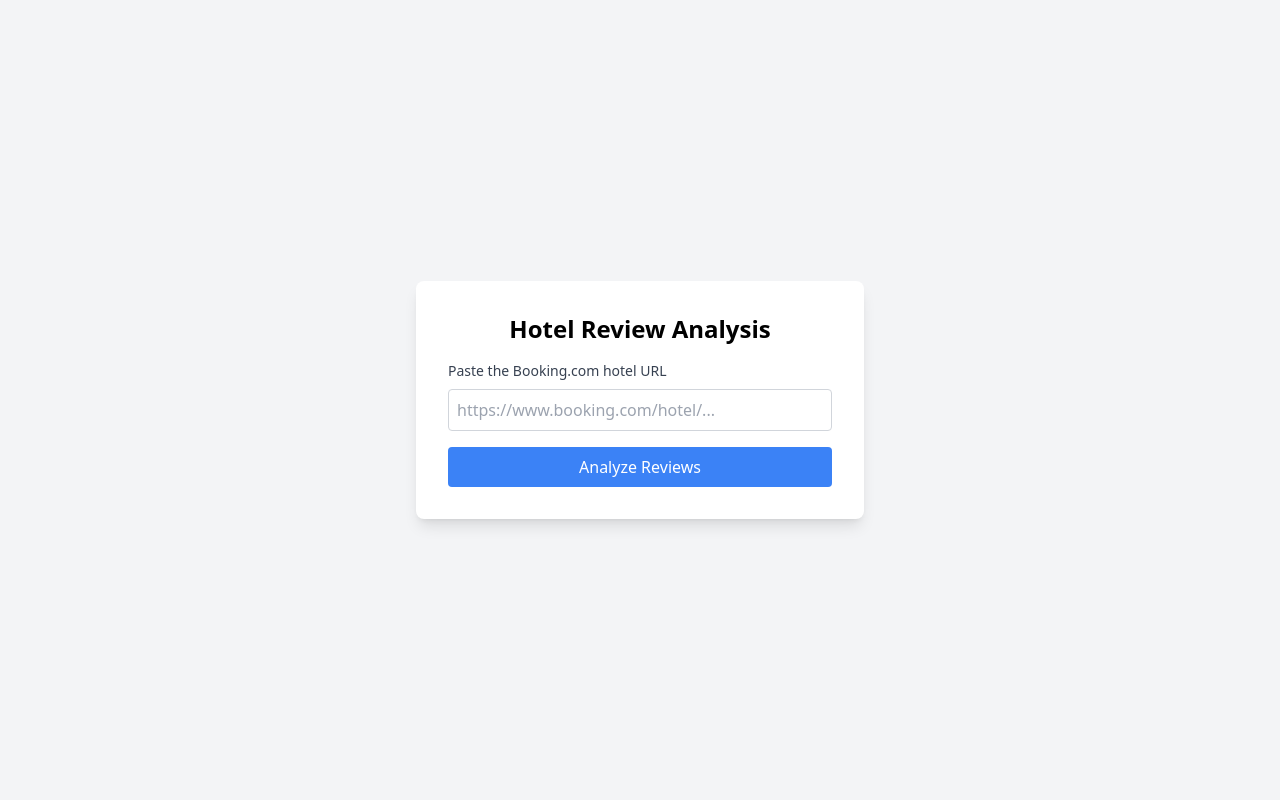
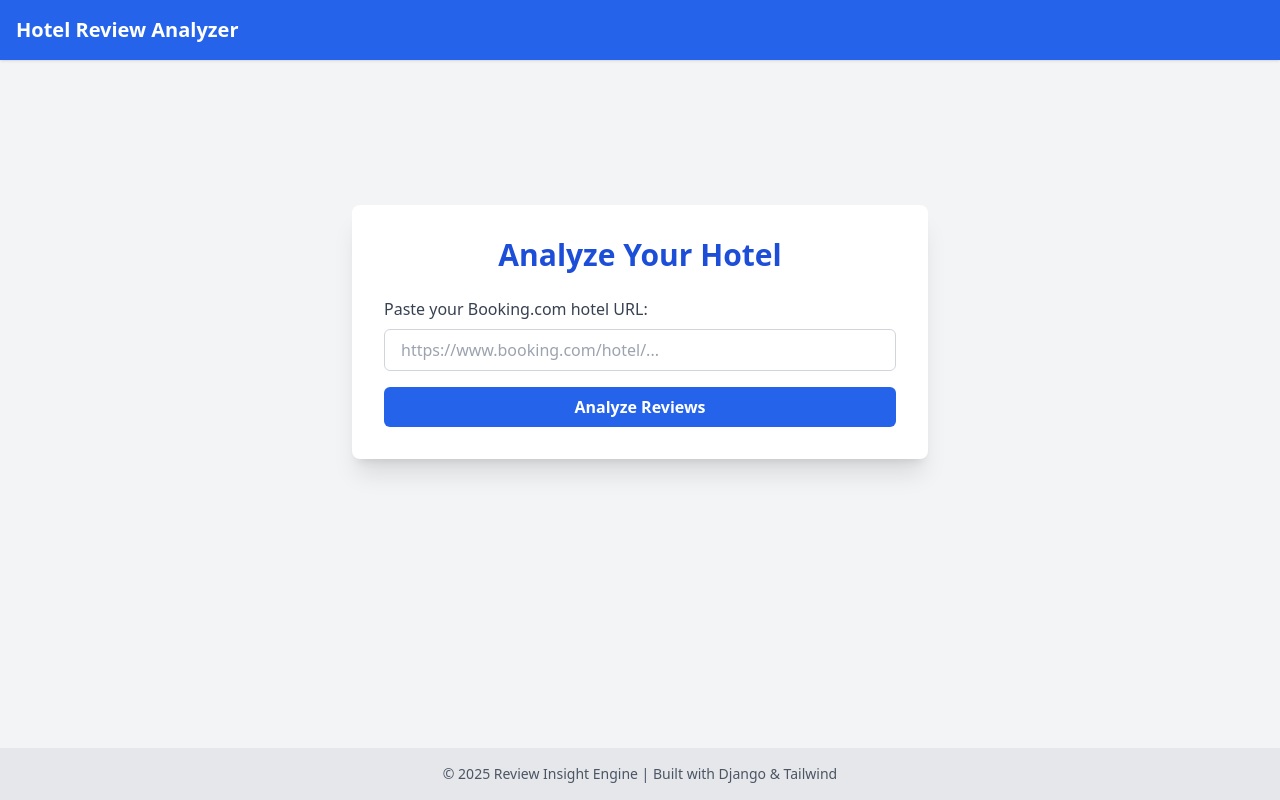
Before and after one commit to sam7185/NLP-based-review-analysis, a Django app: page / in a window 1280 px wide. Run offline with Django 5.2, Linux system fonts and the light colour scheme; some libraries are stand-ins or nearby versions.

Commit message:
All pages UI modifed

```diff
--- a/Backend/analysis/templates/analysis/base.html
+++ b/Backend/analysis/templates/analysis/base.html
@@ -5,8 +5,27 @@
     <title>{% block title %}Hotel Review Analysis{% endblock %}</title>
     <script src="https://cdn.tailwindcss.com"></script>
 </head>
-<body class="bg-gray-100 min-h-screen">
-    {% block content %}
-    {% endblock %}
+<body class="bg-gray-100 min-h-screen flex flex-col">
+
+    <!-- Header -->
+    <header class="bg-blue-600 text-white p-4 shadow">
+        <div class="container mx-auto flex justify-between items-center">
+            <h1 class="text-xl font-bold">
+                <a href="{% url 'index' %}" class="hover:underline">Hotel Review Analyzer</a>
+            </h1>
+        </div>
+    </header>
+
+    <!-- Main Content -->
+    <main class="flex-grow container mx-auto px-4 py-8">
+        {% block content %}
+        {% endblock %}
+    </main>
+
+    <!-- Footer -->
+    <footer class="bg-gray-200 text-center py-4 text-sm text-gray-600">
+        © 2025 Review Insight Engine | Built with Django & Tailwind
+    </footer>
+
 </body>
 </html>
--- a/Backend/analysis/templates/analysis/index.html
+++ b/Backend/analysis/templates/analysis/index.html
@@ -1,25 +1,26 @@
 {% extends "analysis/base.html" %}
 {% block title %}Hotel Review Analysis{% endblock %}
+
 {% block content %}
-<div class="flex items-center justify-center h-screen">
-  <div class="bg-white shadow-lg rounded-lg p-8 max-w-md w-full">
-      <h1 class="text-2xl font-bold mb-4 text-center">Hotel Review Analysis</h1>
+<div class="flex justify-center items-center min-h-[60vh]">
+    <div class="bg-white shadow-xl rounded-lg p-8 w-full max-w-xl">
+        <h2 class="text-3xl font-bold text-center mb-6 text-blue-700">Analyze Your Hotel</h2>
         <form method="post">
             {% csrf_token %}
-          <label class="block mb-2 text-sm font-medium text-gray-700" for="hotel_url">
-              Paste the Booking.com hotel URL
+            <label for="hotel_url" class="block mb-2 text-gray-700 font-medium">
+                Paste your Booking.com hotel URL:
             </label>
             <input
                 type="url"
                 name="hotel_url"
                 id="hotel_url"
                 required
-              class="w-full p-2 border border-gray-300 rounded mb-4 focus:outline-none focus:ring-2 focus:ring-blue-500"
+                class="w-full px-4 py-2 border border-gray-300 rounded-md mb-4 focus:outline-none focus:ring-2 focus:ring-blue-500"
                 placeholder="https://www.booking.com/hotel/..."
             >
             <button
                 type="submit"
-              class="w-full bg-blue-500 text-white py-2 rounded hover:bg-blue-600 transition">
+                class="w-full bg-blue-600 hover:bg-blue-700 text-white font-semibold py-2 rounded-md transition">
                 Analyze Reviews
             </button>
         </form>
```
Also changed, not shown: Backend/analysis/templates/analysis/result.html (+27 -16 lines), Backend/charts/dado-s-inn-dorms_tags_wordcloud.png, 1 other file. Lines whose indentation alone changed are shown as unchanged.
